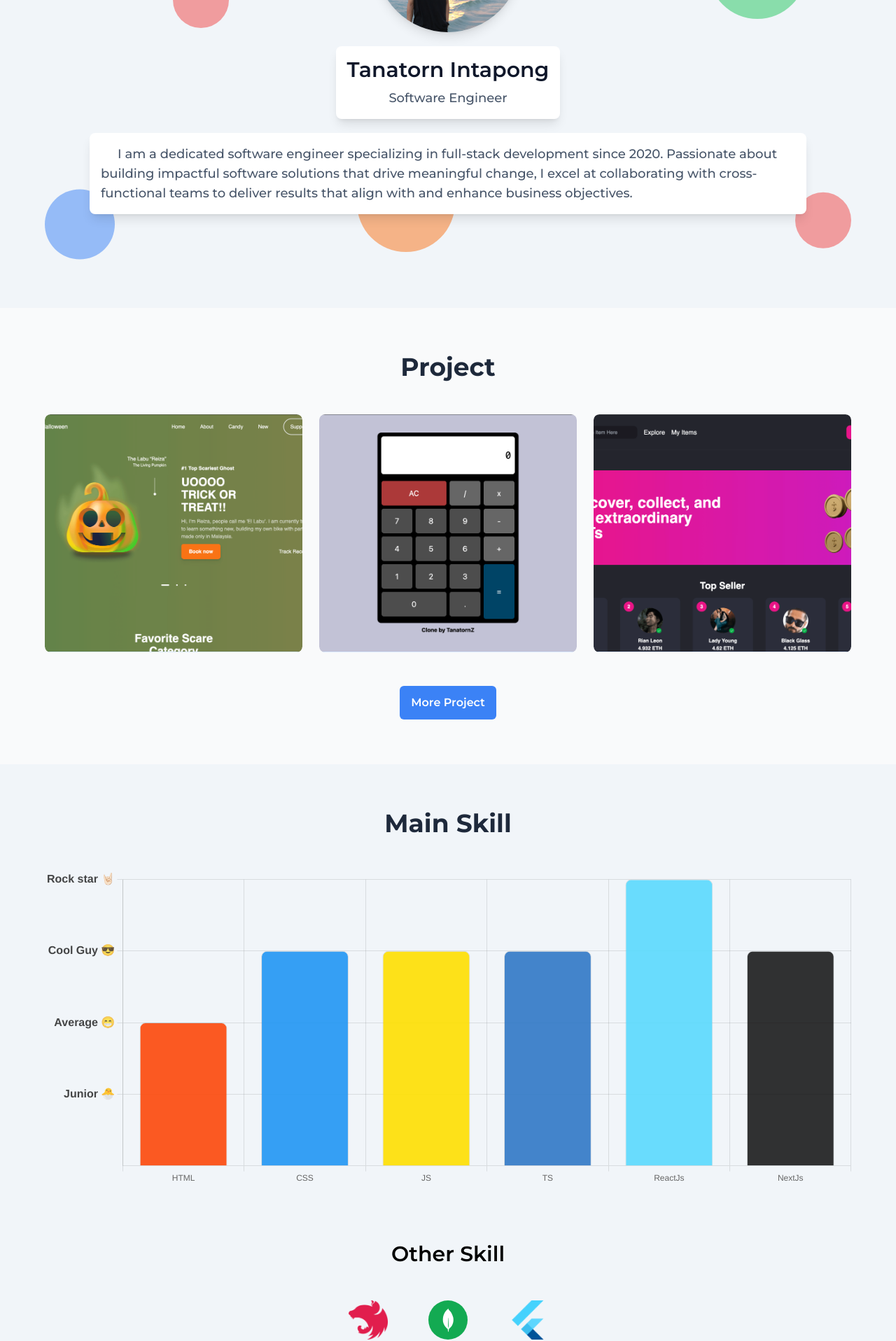
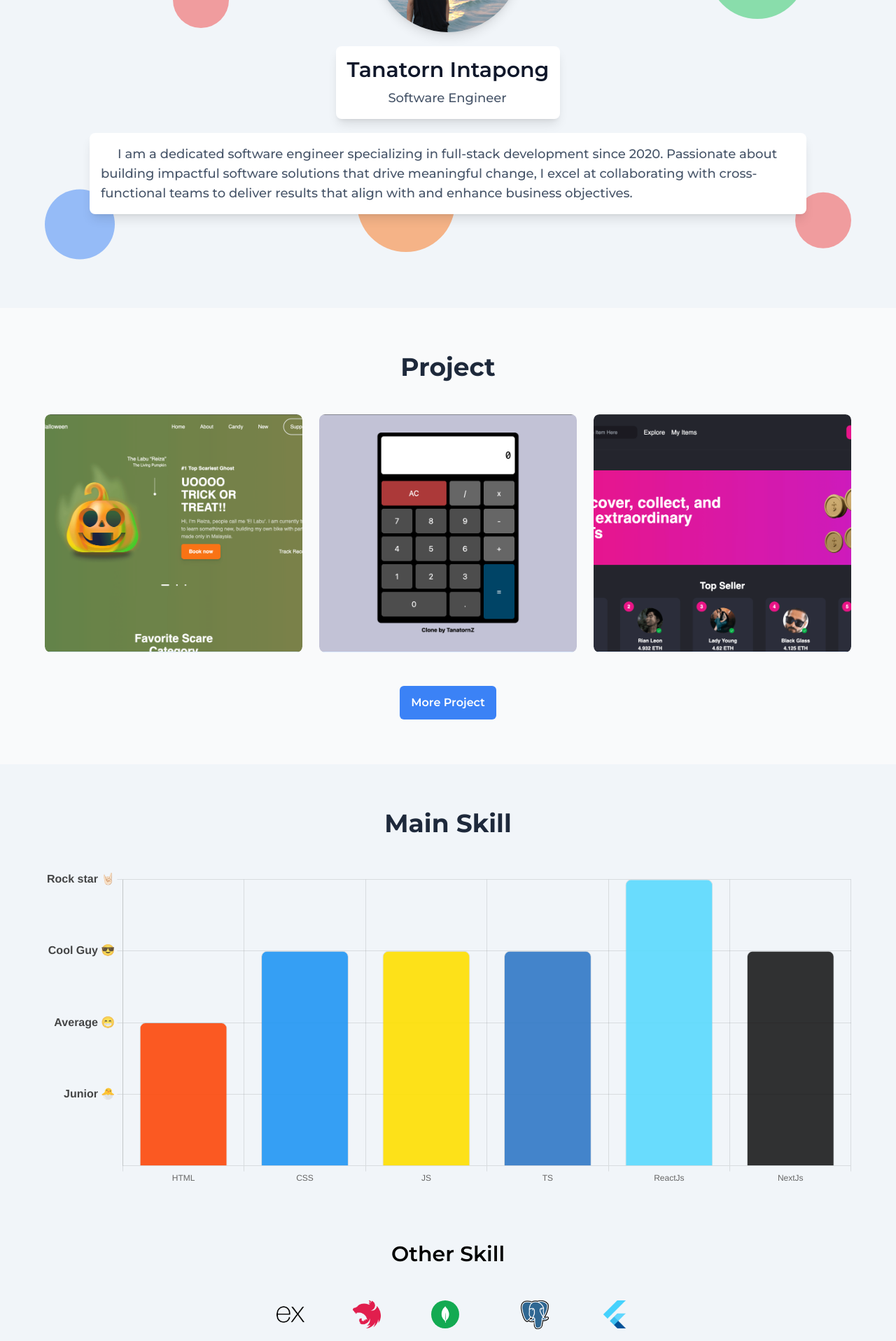
Before and after one commit to TanatornZ/portfolio-next-js, a Next.js app: page / in a window 1280 px wide. Shown: the part 360-2276 px from the top of the page at 70% size. Built offline with nearby package versions, Linux system fonts and the light colour scheme.

Commit message:
feat: add new skill express and postgres

```diff
--- a/app/globals.css
+++ b/app/globals.css
@@ -90,3 +90,27 @@ body {
     opacity: 1;
   }
 }
+
+
+/* Animation */
+.anim-typewriter {
+  overflow: hidden; /* Ensures the content is not revealed until the animation */
+  border-right: .15em solid orange; /* The typwriter cursor */
+  white-space: nowrap; /* Keeps the content on a single line */
+  width: 172px;
+  animation:
+    typing 5s steps(17, end),
+    blink-caret .75s step-end infinite;
+}
+
+/* The typing effect */
+@keyframes typing {
+  from { width: 0px }
+  to { width: 172px}
+}
+
+/* The typewriter cursor effect */
+@keyframes blink-caret {
+  from, to { border-color: transparent }
+  50% { border-color: orange; }
+}
--- a/components/HomeSection.tsx
+++ b/components/HomeSection.tsx
@@ -53,7 +53,7 @@ function HomeSection() {
             <h1 className="text-slate-900  inline-block font-semibold md:text-3xl">
               Tanatorn Intapong
             </h1>
-            <p className="text-slate-600 text-sm md:text-lg font-medium">
+            <p className="text-slate-600 text-sm md:text-lg font-medium anim-typewriter text-center">
               Software Engineer
             </p>
           </div>
--- a/components/SkillSection.tsx
+++ b/components/SkillSection.tsx
@@ -17,6 +17,8 @@ import {
 import { cx } from "@emotion/css";
 import flutter from "@assets/icons/flutter.webp";
 import mongoDB from "@assets/icons/mongodb.svg";
+import express from "@assets/icons/Expressjs.webp";
+import postgres from "@assets/icons/postgres.png";
 import nestJs from "@assets/icons/nestJs.png";
 import Image, { StaticImageData } from "next/image";
 import Section from "./Section";
@@ -37,8 +39,10 @@ function SkillSection({}: Props) {
   );
 
   const otherSkills: { name: string; image: StaticImageData }[] = [
+    { name: "Express Js", image: express },
     { name: "Nest Js", image: nestJs },
     { name: "Mongo DB", image: mongoDB },
+    { name: "PostgreSQL", image: postgres },
     { name: "Flutter", image: flutter },
   ];
 
@@ -124,8 +128,8 @@ function SkillSection({}: Props) {
                 className="flex flex-col gap-2 items-center"
                 key={`skill-order-${index}`}
               >
-                <div className={cx("w-10 md:w-14 h-10 md:h-14 relative")}>
-                  <Image src={skill.image} fill alt={`skill-order-${index}`} />
+                <div className={cx("w-8 md:w-10 h-8 md:h-10 relative")}>
+                  <Image src={skill.image} alt={`skill-order-${index}`} />
                 </div>
                 <p className="mt-2 text-sm font-medium">{skill.name}</p>
               </div>
```
Also changed, not shown: app/assets/icons/Expressjs.webp (added), app/assets/icons/postgres.png (added).
